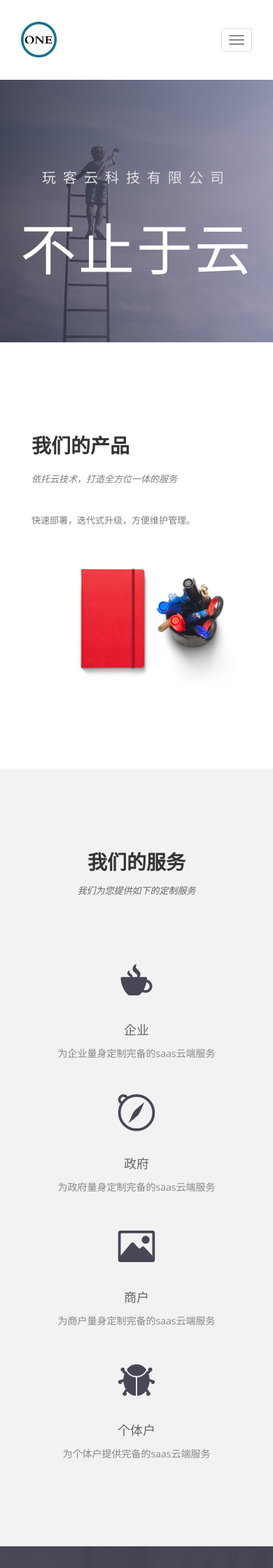
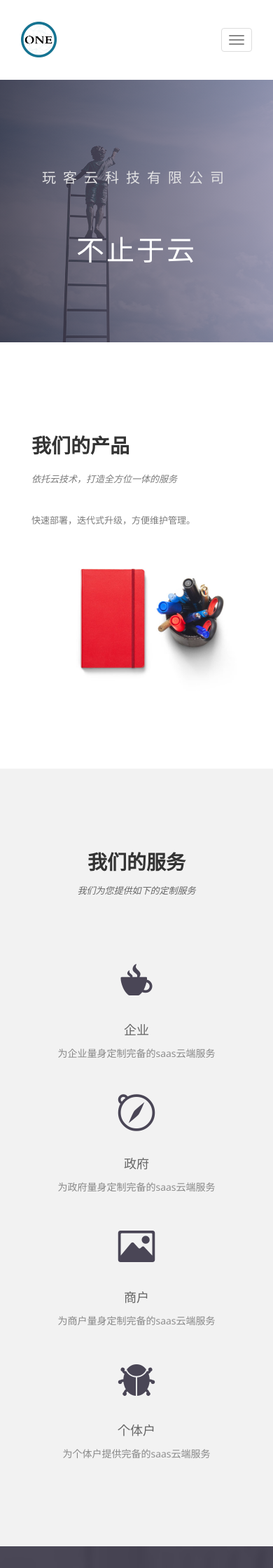
Before and after one commit to ONEKOOK/onekook.github.io, a Jekyll site: the page built from index.html, in a window 390 px wide. Shown: the top 2240 px of the page at 70% size. Built offline with Jekyll 4.4.1, drawn with Linux system fonts in a browser that asks for light colours; nearby versions of some CDN libraries; some web fonts are replaced.

Commit message:
update css

```diff
--- a/css/responsive.css
+++ b/css/responsive.css
@@ -193,6 +193,9 @@ px      68    160    252    */
   }
   #slider .block p {
     font-size: 13px;
+  }
+  #slider .block p.slogan {
+    font-size: 40px;
   }
   /*--
 	wrapper Start
```
